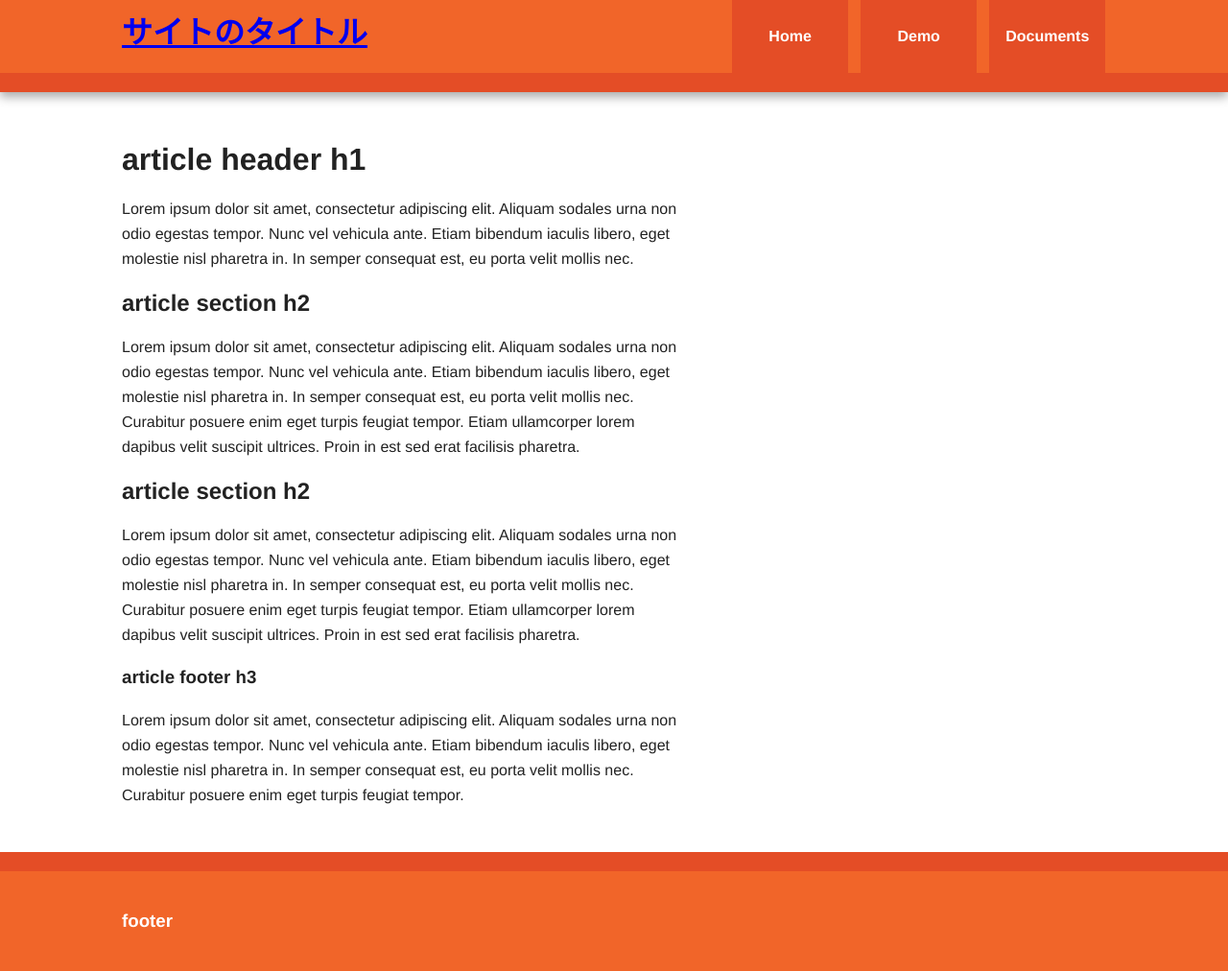
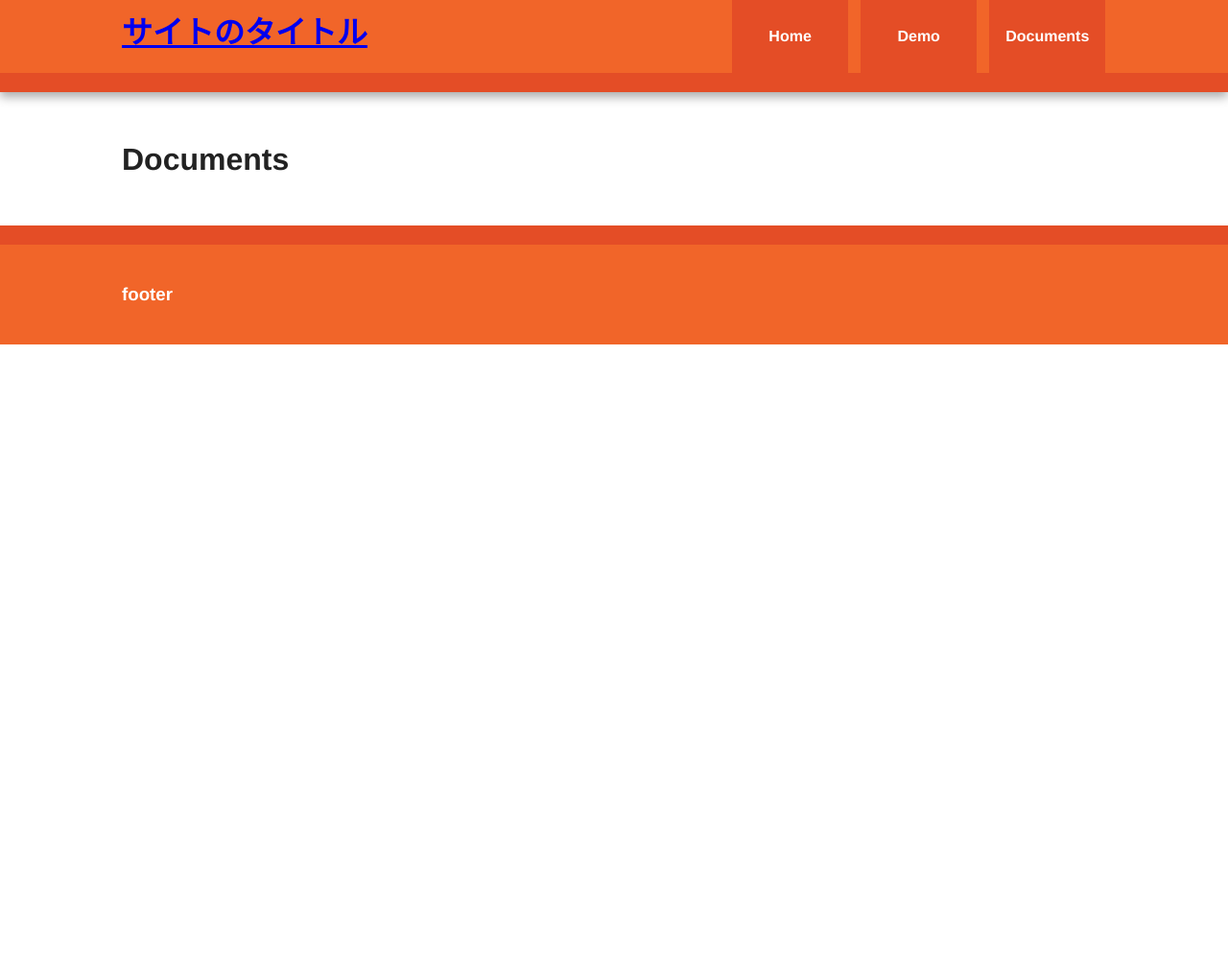
Before and after one commit to tokkonopapa/Initializr2-on-jekyll, a Jekyll site: the page built from documents.md, in a window 1280 px wide. Shown: the whole page at 96% size. Built offline with Jekyll 4.4.1, drawn with Linux system fonts in a browser that asks for light colours; nearby versions of some CDN libraries; after the commit the page ends 900 px from its top, so only the background shows below that.

Commit message:
Updated some files

```diff
--- a/documents.md
+++ b/documents.md
@@ -3,18 +3,5 @@ layout: page
 title: "ドキュメント・ページ"
 ---
 
-article header h1
-=================
-Lorem ipsum dolor sit amet, consectetur adipiscing elit. Aliquam sodales urna non odio egestas tempor. Nunc vel vehicula ante. Etiam bibendum iaculis libero, eget molestie nisl pharetra in. In semper consequat est, eu porta velit mollis nec.
-
-article section h2
-------------------
-Lorem ipsum dolor sit amet, consectetur adipiscing elit. Aliquam sodales urna non odio egestas tempor. Nunc vel vehicula ante. Etiam bibendum iaculis libero, eget molestie nisl pharetra in. In semper consequat est, eu porta velit mollis nec. Curabitur posuere enim eget turpis feugiat tempor. Etiam ullamcorper lorem dapibus velit suscipit ultrices. Proin in est sed erat facilisis pharetra.
-
-article section h2
-------------------
-Lorem ipsum dolor sit amet, consectetur adipiscing elit. Aliquam sodales urna non odio egestas tempor. Nunc vel vehicula ante. Etiam bibendum iaculis libero, eget molestie nisl pharetra in. In semper consequat est, eu porta velit mollis nec. Curabitur posuere enim eget turpis feugiat tempor. Etiam ullamcorper lorem dapibus velit suscipit ultrices. Proin in est sed erat facilisis pharetra.
-
-
-### article footer h3 ###
-Lorem ipsum dolor sit amet, consectetur adipiscing elit. Aliquam sodales urna non odio egestas tempor. Nunc vel vehicula ante. Etiam bibendum iaculis libero, eget molestie nisl pharetra in. In semper consequat est, eu porta velit mollis nec. Curabitur posuere enim eget turpis feugiat tempor.
+Documents
+=========
```
